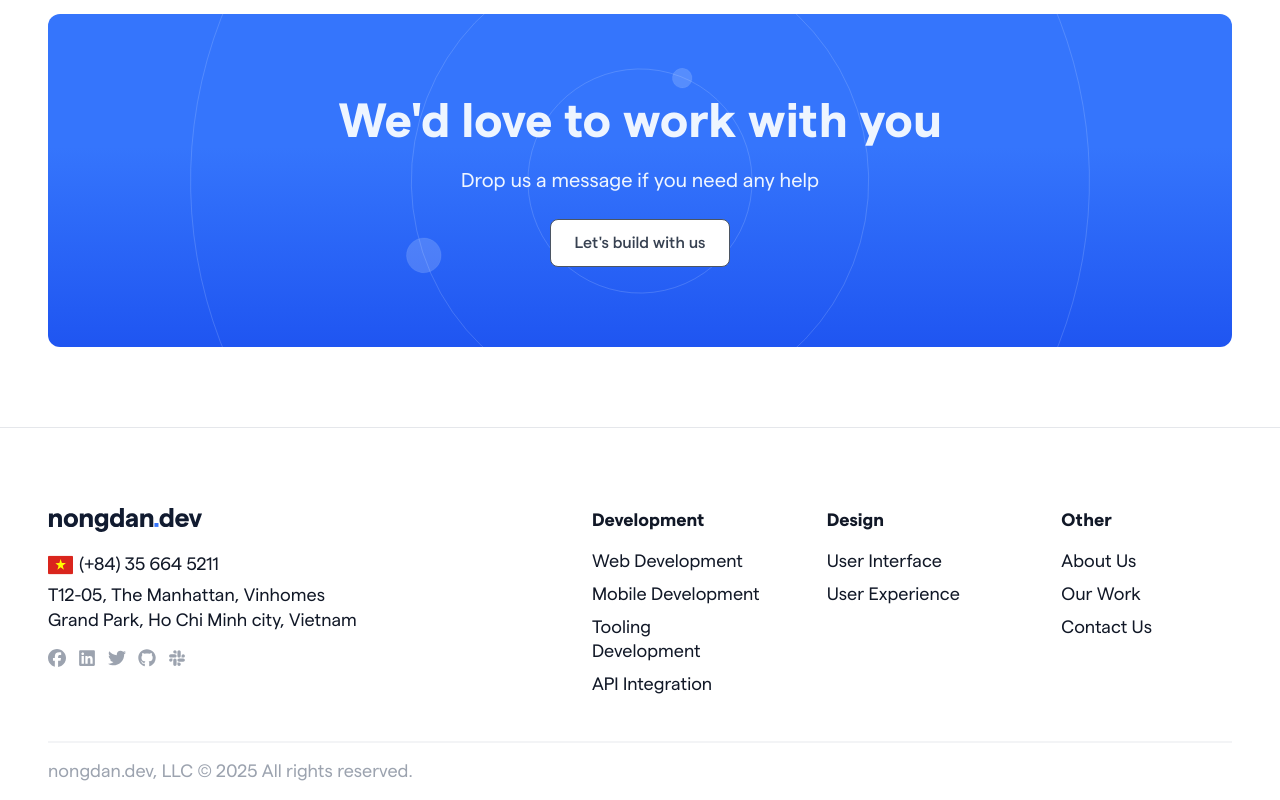
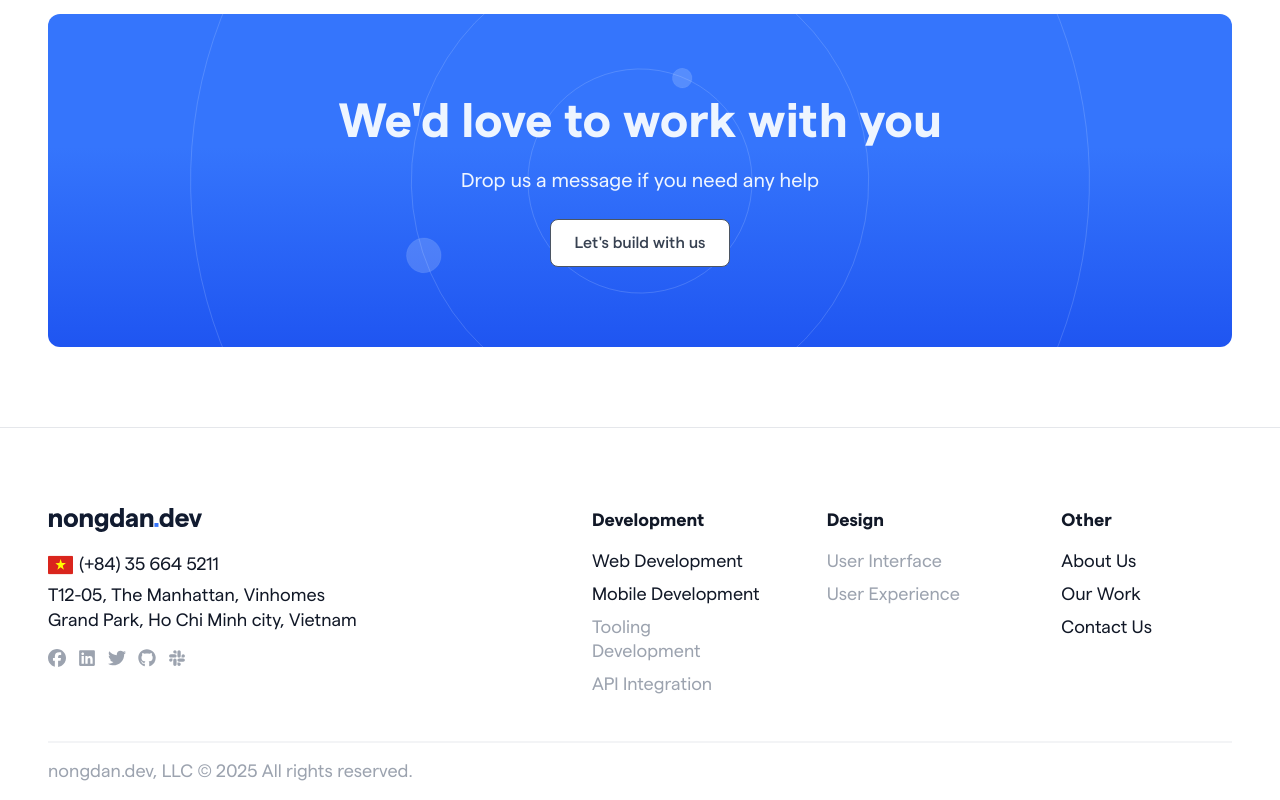
Before and after one commit to nongdan-dev/website, a React (Vite) app: page / in a window 1280 px wide. Shown: the part 5178-5978 px from the top of the page. Built offline with nearby package versions, Linux system fonts and the light colour scheme.

Commit message:
update nav links

```diff
--- a/src/layout/Footer.tsx
+++ b/src/layout/Footer.tsx
@@ -80,14 +80,14 @@ function Footer() {
                   </Link>
                 </li>
                 <li>
-                  <Link to='/coming-soon' className='inline-block py-1'>
+                  <span className='inline-block cursor-default py-1 text-gray-400'>
                     Tooling Development
-                  </Link>
+                  </span>
                 </li>
                 <li>
-                  <Link to='/coming-soon' className='inline-block py-1'>
+                  <span className='inline-block cursor-default py-1 text-gray-400'>
                     API Integration
-                  </Link>
+                  </span>
                 </li>
               </ul>
             </nav>
@@ -97,14 +97,14 @@ function Footer() {
               </span>
               <ul className='mt-3'>
                 <li>
-                  <Link to='/coming-soon' className='inline-block py-1'>
+                  <span className='inline-block cursor-default py-1 text-gray-400'>
                     User Interface
-                  </Link>
+                  </span>
                 </li>
                 <li>
-                  <Link to='/coming-soon' className='inline-block py-1'>
+                  <span className='inline-block cursor-default py-1 text-gray-400'>
                     User Experience
-                  </Link>
+                  </span>
                 </li>
               </ul>
             </nav>
--- a/src/layout/Header.tsx
+++ b/src/layout/Header.tsx
@@ -37,14 +37,14 @@ function ServicesMenuContent() {
             </NavLink>
           </li>
           <li>
-            <NavLink to='/coming-soon' className='inline-block py-1'>
+            <span className='inline-block cursor-default py-1 text-gray-400'>
               Tooling Development
-            </NavLink>
+            </span>
           </li>
           <li>
-            <NavLink to='/coming-soon' className='inline-block py-1'>
+            <span className='inline-block cursor-default py-1 text-gray-400'>
               API Integration
-            </NavLink>
+            </span>
           </li>
         </ul>
       </nav>
@@ -54,14 +54,14 @@ function ServicesMenuContent() {
         </span>
         <ul className='mt-3'>
           <li>
-            <NavLink to='/coming-soon' className='inline-block py-1'>
+            <span className='inline-block cursor-default py-1 text-gray-400'>
               User Interface
-            </NavLink>
+            </span>
           </li>
           <li>
-            <NavLink to='/coming-soon' className='inline-block py-1'>
+            <span className='inline-block cursor-default py-1 text-gray-400'>
               User Experience
-            </NavLink>
+            </span>
           </li>
         </ul>
       </nav>
```
